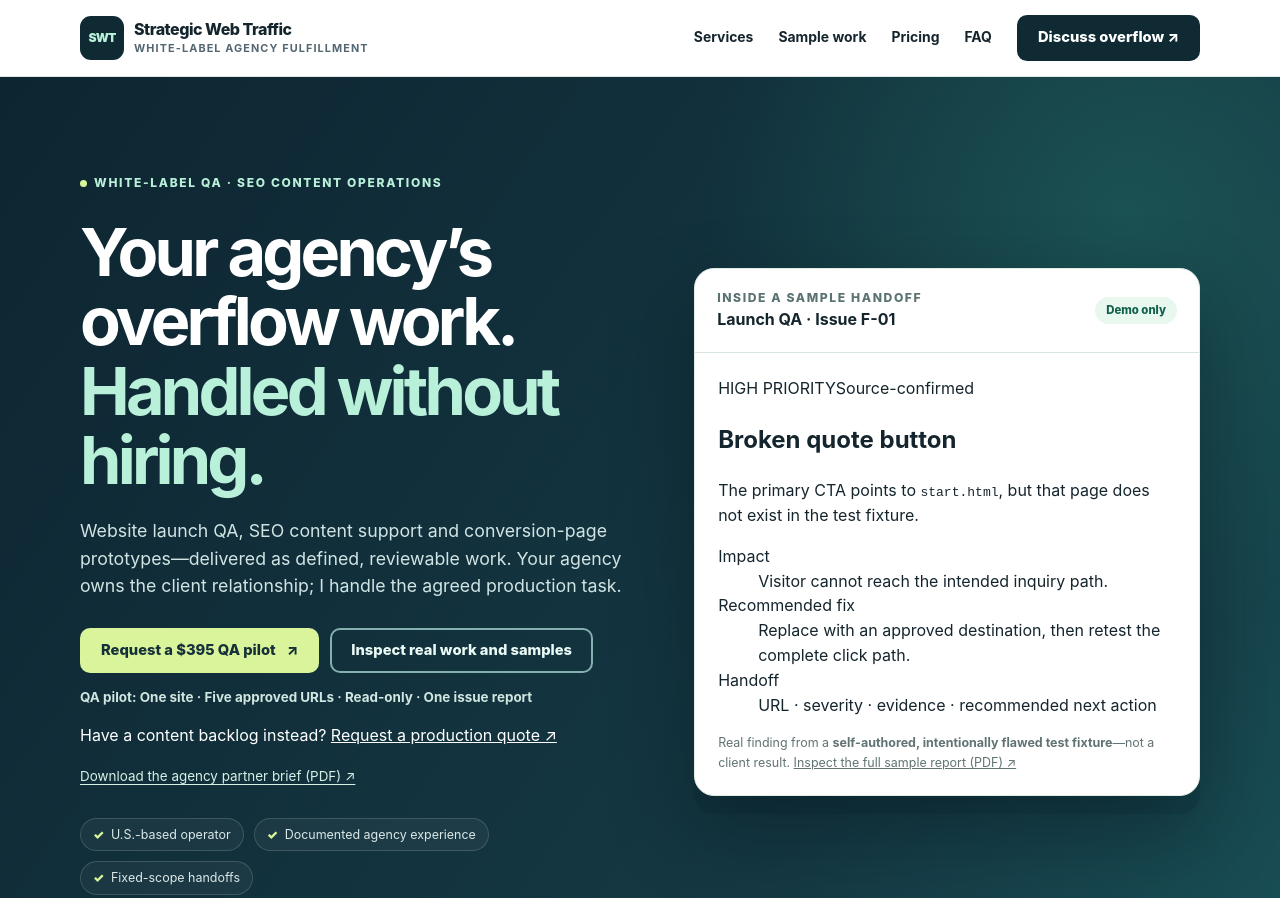
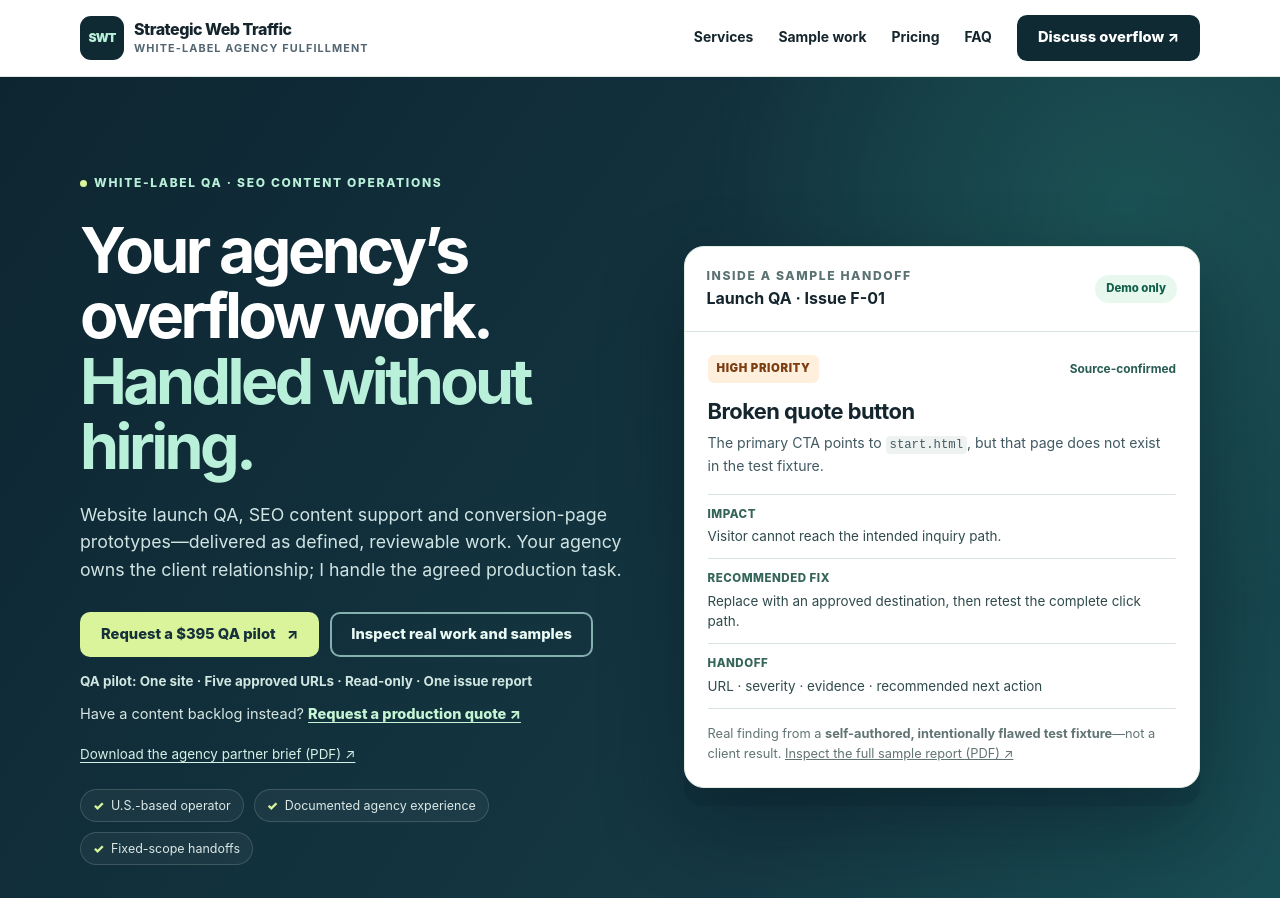
Before and after one commit to GittyYuppEnterprises/strategic-web-traffic, a plain HTML site: page index.html in a window 1280 px wide. Shown: the top 898 px of the page. Drawn offline with Linux system fonts and the light colour scheme.

Commit message:
V9: agency overflow positioning, real QA finding, alternate content lane and readable layout

```diff
--- a/assets/styles.css
+++ b/assets/styles.css
@@ -23,7 +23,7 @@
 .contact-panel .copy-button:focus-visible{outline:3px solid #166c62;outline-offset:4px}
 @media(max-width:690px){.contact-panel .copy-button{display:block;margin:12px 0 0;width:100%}.contact-panel a.btn{width:100%}}
 
-/* Prelaunch review v8: compact proof-to-offer path, readable microcopy, lower paint cost. */
+/* Phase 8: evidence-to-offer path, small-text legibility and reduced painting cost. */
 .dash{transform:none}
 .dash-head small{font-size:.76rem}
 .metric span{font-size:.78rem}
@@ -38,9 +38,38 @@
 .after-proof-cta .btn{flex-shrink:0}
 .secondary-link{padding-top:6px!important;font-size:.82rem!important;text-decoration:underline!important;text-underline-offset:3px}
 .copy-button[hidden]{display:none!important}
+/* Visible keyboard focus and touch-friendly links in portfolio proof. */
 .sample .textlink{display:inline-flex;align-items:center;min-height:38px;line-height:1.35}
 @media(max-width:690px){.after-proof-cta{align-items:stretch;flex-direction:column;padding:22px 19px}.after-proof-cta .btn{width:100%}}
-
 /* Contrast correction for small informational text (WCAG AA target). */
 .metric span{color:#526562}
 .contact-panel .micro{color:#405951}
+
+/* V9: buyer clarity, evidence-first handoff, mobile readability */
+.hero-inner{grid-template-columns:1.04fr .96fr;gap:44px}
+.hero h1{font-size:clamp(2.55rem,4.9vw,4.45rem);max-width:720px}
+.hero .lead{max-width:610px}
+.hero-alt{margin:12px 0 0;font-size:.91rem;color:#d7e6e2}
+.hero-alt a{color:#c6f5d4;font-weight:800;text-underline-offset:3px}
+.hero-alt a:hover{text-decoration-thickness:2px}
+.trust{margin-top:24px}
+.finding-top{display:flex;align-items:center;justify-content:space-between;gap:9px;flex-wrap:wrap}
+.severity{font-size:.71rem;letter-spacing:.055em;font-weight:900;background:#fff0dd;color:#7c3f14;padding:5px 9px;border-radius:6px}
+.evidence{font-size:.74rem;font-weight:750;color:#285c53}
+.finding-title{font-size:1.37rem;line-height:1.2;margin:15px 0 8px;letter-spacing:-.025em}
+.finding-copy{font-size:.88rem;color:#415962;line-height:1.55;margin:0 0 17px}
+.finding-copy code{font-size:.87em;background:#eef2f0;border-radius:4px;padding:2px 4px}
+.finding-list{margin:0;display:grid;gap:0;border-top:1px solid var(--line)}
+.finding-list>div{padding:11px 0;border-bottom:1px solid var(--line)}
+.finding-list dt{font-size:.72rem;font-weight:850;letter-spacing:.045em;text-transform:uppercase;color:#356458}
+.finding-list dd{font-size:.84rem;line-height:1.48;margin:4px 0 0;color:#304a4c}
+.dash-note{font-size:.8rem;line-height:1.58}
+.sample a.textlink{min-height:44px;max-width:100%;overflow-wrap:anywhere}
+.sample-mini{min-height:132px}
+.price-card ul{margin-top:10px}
+.price-card li{line-height:1.55}
+.price-card .btn{min-height:48px}
+.faq-list summary{min-height:44px;display:flex;align-items:center;line-height:1.4}
+.contact-panel a.btn,.contact-panel button.btn{min-height:48px}
+@media(max-width:970px){.hero-inner{grid-template-columns:1fr;gap:30px}}
+@media(max-width:690px){.hero-inner{padding:45px 0 52px}.hero h1{font-size:clamp(2.3rem,9.1vw,3.4rem);margin:18px 0 16px}.hero .lead{line-height:1.55}.hero-actions{margin-top:24px}.hero-alt{font-size:.9rem}.trust{margin-top:22px}.dash-body{padding:18px}.sample-mini{min-height:110px}}
```
